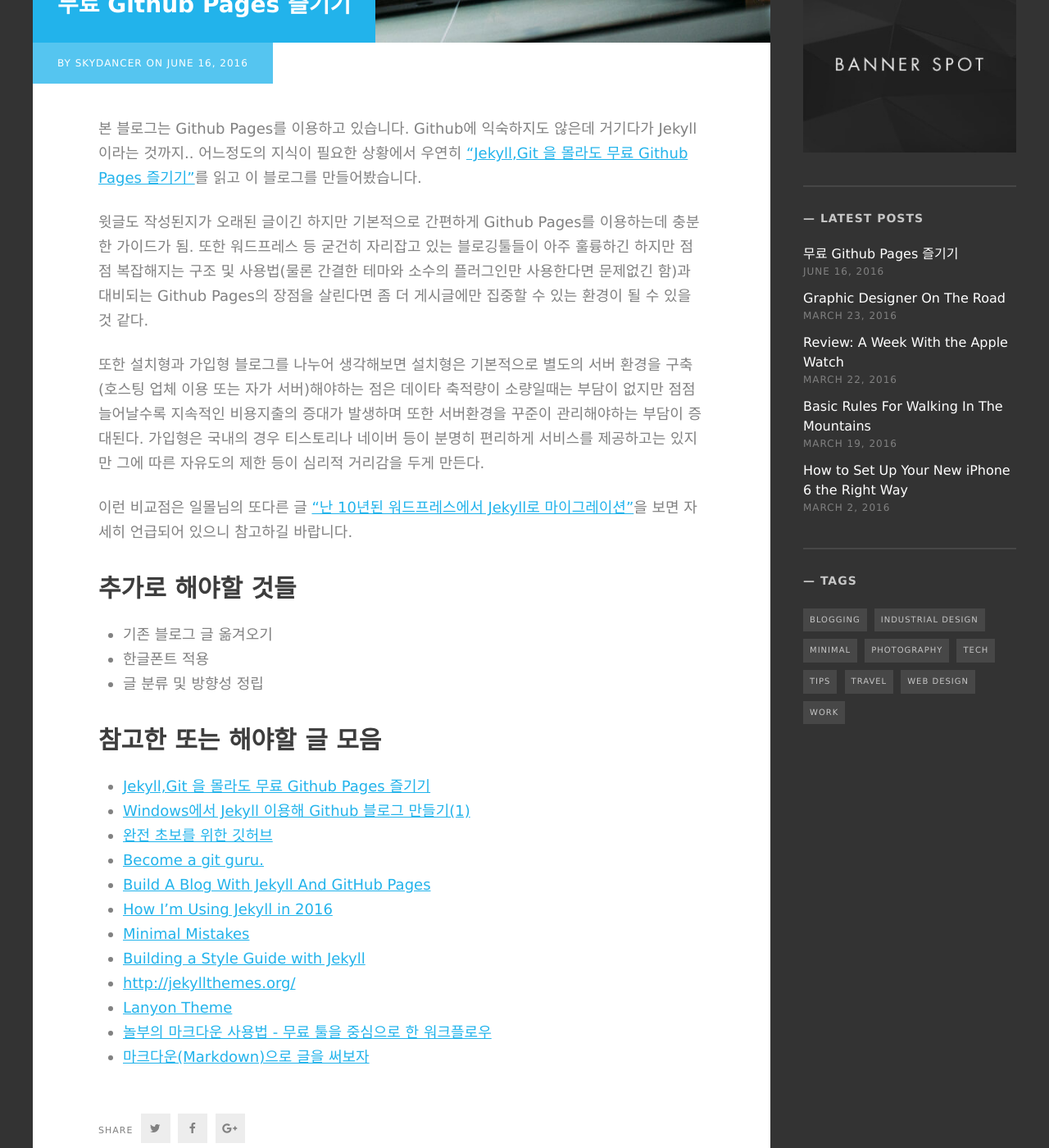
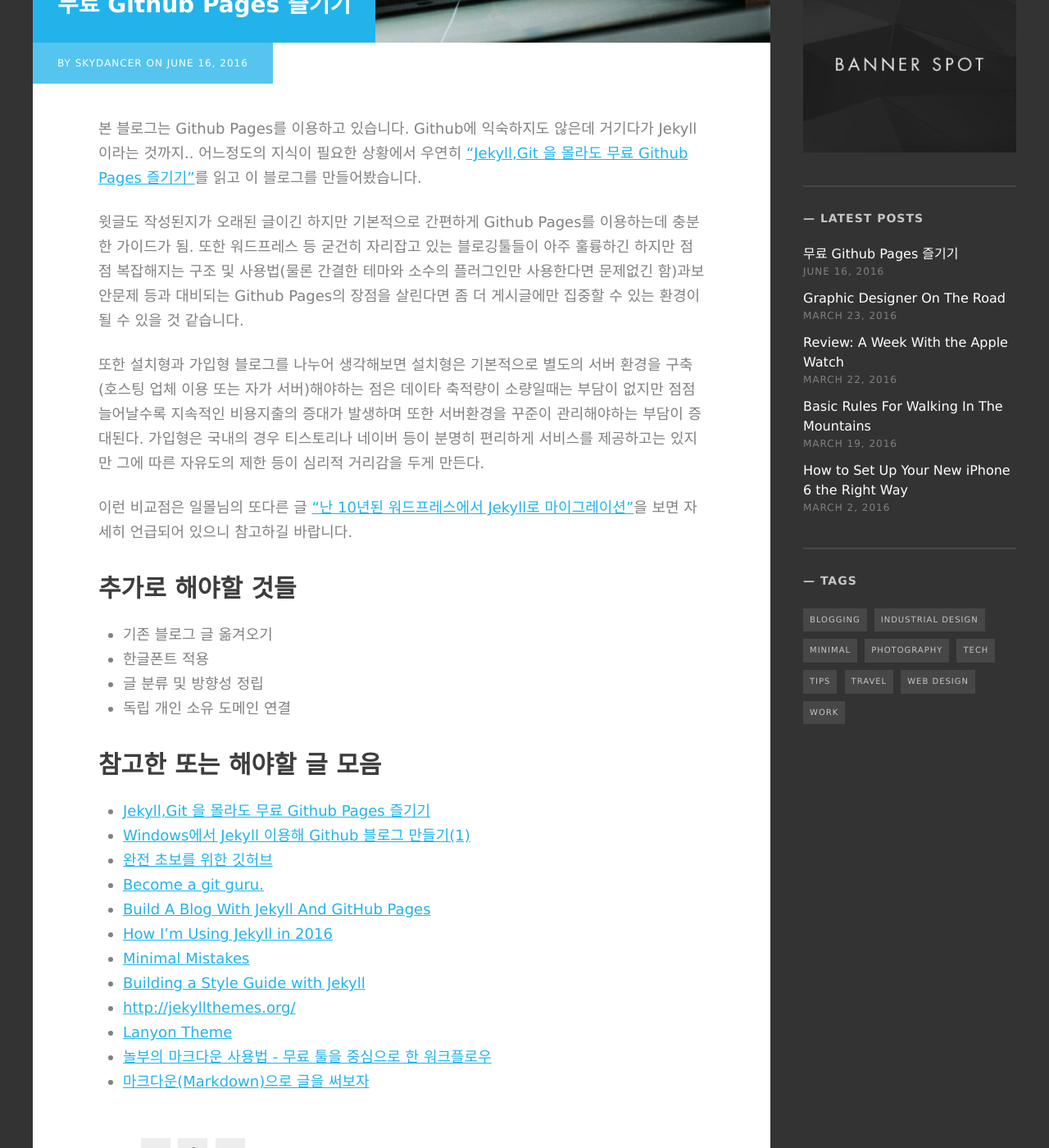
Before and after one commit to morgul71/morgul71.github.io, a Jekyll site: the page built from _posts/2016-06-16-무료 Github Pages 즐기기.md, in a window 1280 px wide and 1400 px high, scrolled down 791 px. Shown: the whole window at 82% size. Built offline with Jekyll 4.4.1, drawn with Linux system fonts in a browser that asks for light colours; some web fonts are replaced.

Commit message:
Update 2016-06-16-무료 Github Pages 즐기기.md

```diff
--- a/_posts/2016-06-16-무료 Github Pages 즐기기.md
+++ b/_posts/2016-06-16-무료 Github Pages 즐기기.md
@@ -9,7 +9,7 @@
 본 블로그는 Github Pages를 이용하고 있습니다. Github에 익숙하지도 않은데 거기다가 Jekyll 이라는 것까지.. 어느정도의 지식이 필요한 상황에서 우연히  ["Jekyll,Git 을 몰라도 무료 Github Pages 즐기기"](http://ilmol.com/2015/01/Jekyll,Git-%EC%9D%84-%EB%AA%B0%EB%9D%BC%EB%8F%84-%EB%AC%B4%EB%A3%8C-Github-Pages-%EC%A6%90%EA%B8%B0%EA%B8%B0.html)를 읽고 이 블로그를 만들어봤습니다.
 
 윗글도 작성된지가 오래된 글이긴 하지만 기본적으로 간편하게 Github Pages를 이용하는데 충분한 가이드가 됨.
-또한 워드프레스 등 굳건히 자리잡고 있는 블로깅툴들이 아주 훌륭하긴 하지만 점점 복잡해지는 구조 및 사용법(물론 간결한 테마와 소수의 플러그인만 사용한다면 문제없긴 함)과 대비되는 Github Pages의 장점을 살린다면 좀 더 게시글에만 집중할 수 있는 환경이 될 수 있을 것 같다.
+또한 워드프레스 등 굳건히 자리잡고 있는 블로깅툴들이 아주 훌륭하긴 하지만 점점 복잡해지는 구조 및 사용법(물론 간결한 테마와 소수의 플러그인만 사용한다면 문제없긴 함)과보안문제 등과 대비되는 Github Pages의 장점을 살린다면 좀 더 게시글에만 집중할 수 있는 환경이 될 수 있을 것 같습니다.
 
 <!--more-->
 
@@ -25,6 +25,7 @@
 - 기존 블로그 글 옮겨오기
 - 한글폰트 적용
 - 글 분류 및 방향성 정립
+- 독립 개인 소유 도메인 연결
 
 
 ## 참고한 또는 해야할 글 모음
```
